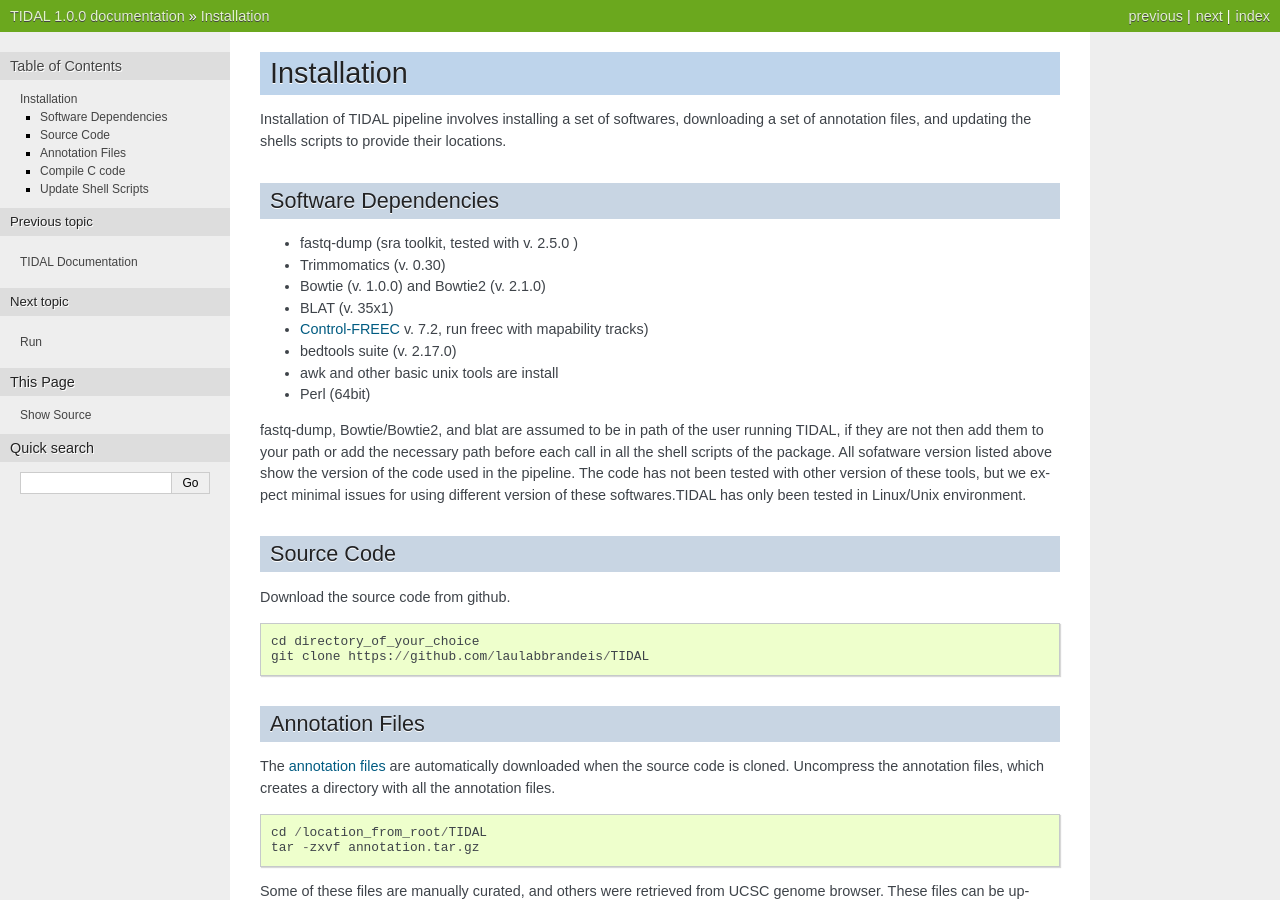
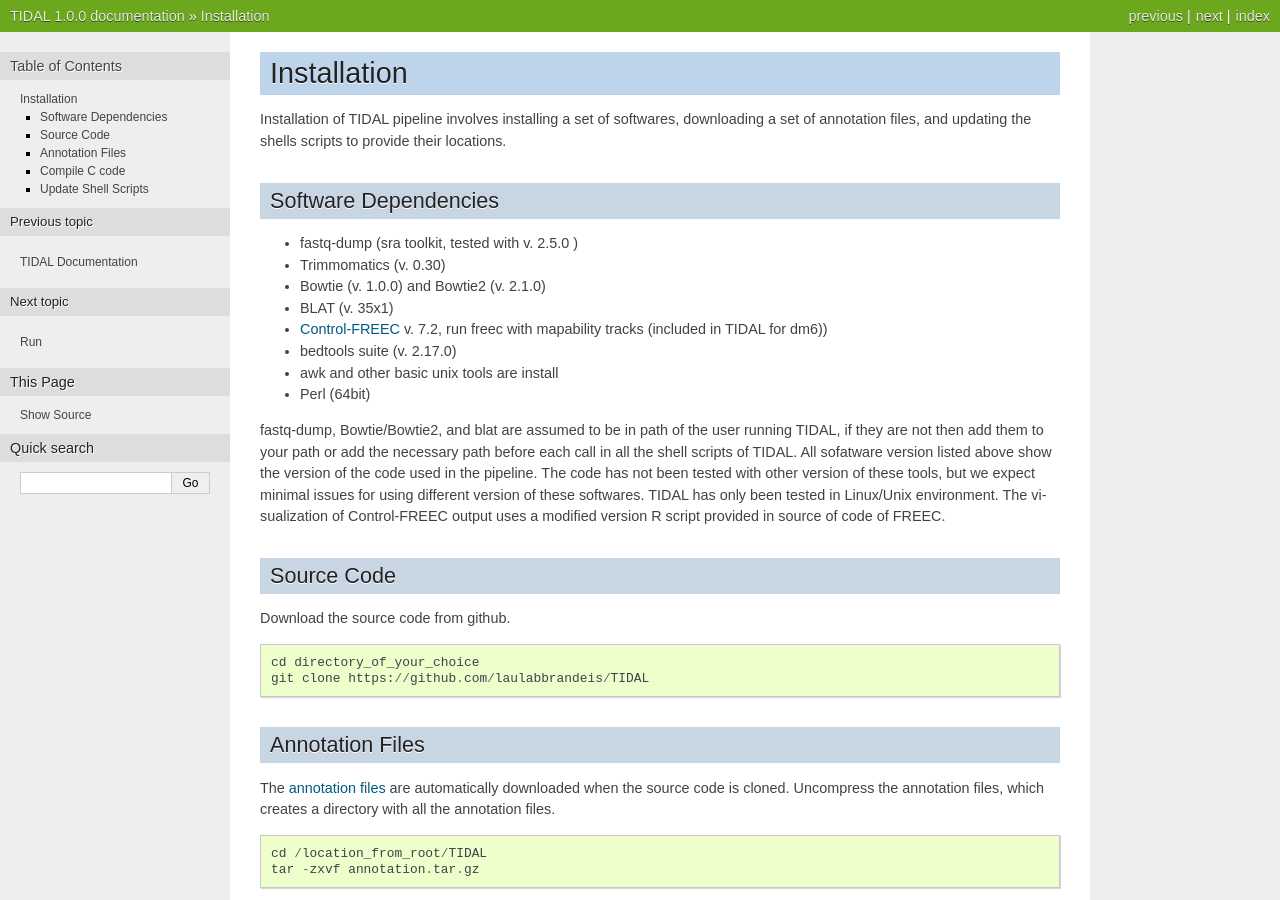
Before and after one commit to laulabbrandeis/TIDAL, a Sphinx documentation site: the page built from docs/source/installation.rst, in a window 1280 px wide and 900 px high. Built offline with Sphinx 7.4.7, drawn with Linux system fonts in a browser that asks for light colours.

Commit message:
documentation update

```diff
--- a/docs/source/installation.rst
+++ b/docs/source/installation.rst
@@ -10,12 +10,12 @@
 - Trimmomatics (v. 0.30)
 - Bowtie (v. 1.0.0) and Bowtie2 (v. 2.1.0)
 - BLAT (v. 35x1)
-- `Control-FREEC <http://bioinfo-out.curie.fr/projects/freec/>`_ v. 7.2, run freec with mapability tracks)
+- `Control-FREEC <http://bioinfo-out.curie.fr/projects/freec/>`_ v. 7.2, run freec with mapability tracks (included in TIDAL for dm6))
 - bedtools suite (v. 2.17.0)
 - awk and other basic unix tools are install
 - Perl (64bit)
 
-fastq-dump, Bowtie/Bowtie2, and blat are assumed to be in path of the user running TIDAL, if they are not then add them to your path or add the necessary path before each call in all the shell scripts of the package. All sofatware version listed above show the version of the code used in the pipeline. The code has not been tested with other version of these tools, but we expect minimal issues for using different version of these softwares.TIDAL has only been tested in Linux/Unix environment.
+fastq-dump, Bowtie/Bowtie2, and blat are assumed to be in path of the user running TIDAL, if they are not then add them to your path or add the necessary path before each call in all the shell scripts of TIDAL. All sofatware version listed above show the version of the code used in the pipeline. The code has not been tested with other version of these tools, but we expect minimal issues for using different version of these softwares. TIDAL has only been tested in Linux/Unix environment. The visualization of Control-FREEC output uses a modified version R script provided in source of code of FREEC.
 
 Source Code
 -----------
```
